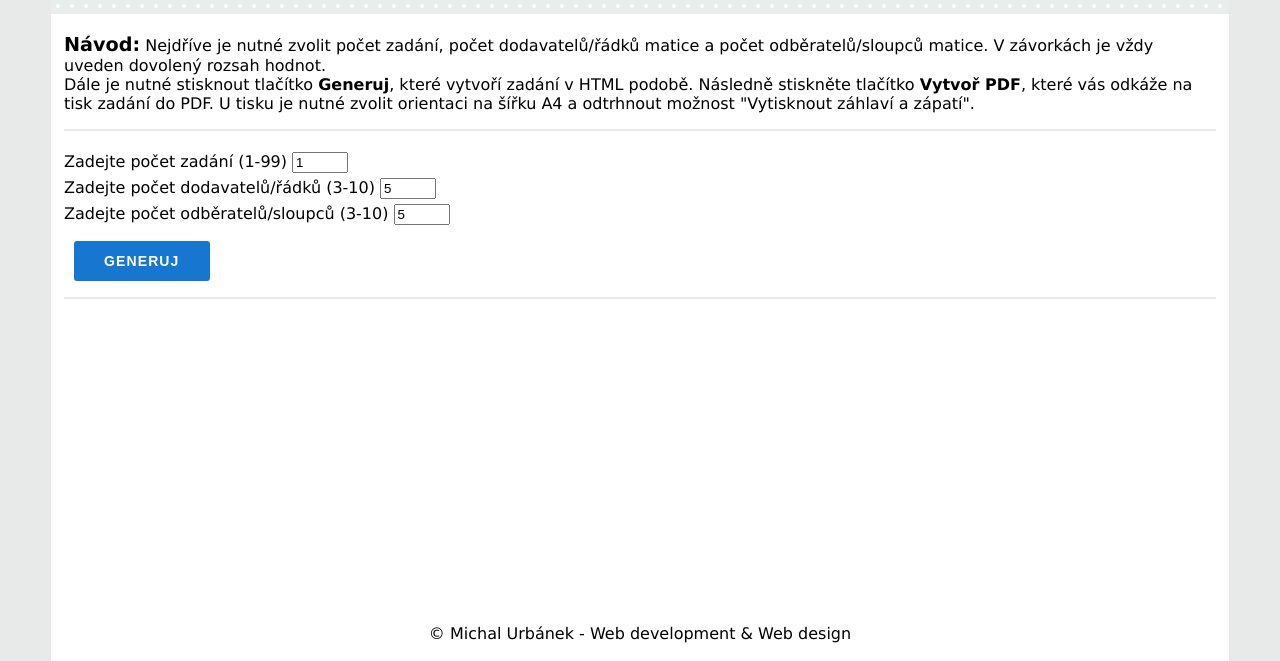
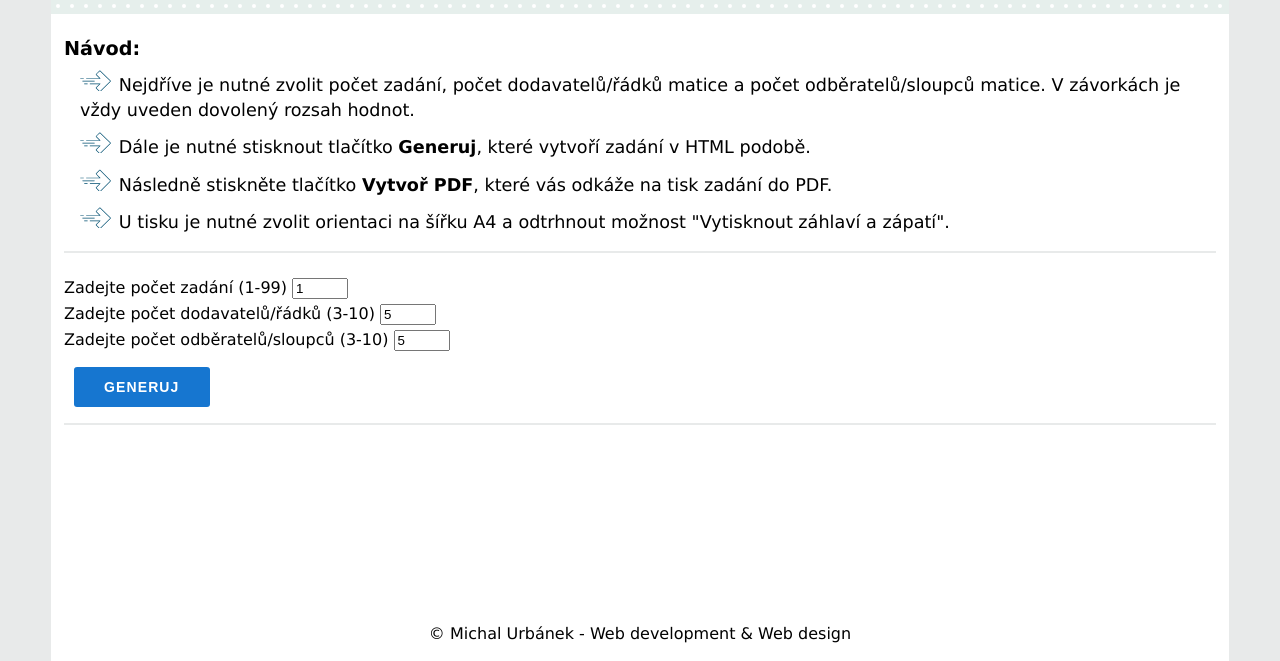
Before and after one commit to MU-VUT/MU-VUT.github.io, a plain HTML site: page index.html in a window 1280 px wide. Shown: the part 141-802 px from the top of the page. Drawn offline with Linux system fonts and the light colour scheme.

Commit message:
Návod změněn na list

```diff
--- a/index.html
+++ b/index.html
@@ -15,14 +15,16 @@
             <h1 class="title"><span class="title-item">Vogelova aproximační metoda</span></h1>
             <p class="title title-inline"><span class="title-item title-dark">Generátor zadání</span></p>
         </header>
-        <p class="text border-b">
-            <strong class="navod">Návod:</strong> Nejdříve je nutné zvolit počet zadání, počet dodavatelů/řádků matice a
-            počet odběratelů/sloupců matice. V závorkách je vždy uveden dovolený rozsah hodnot. <br>
-            Dále je nutné stisknout tlačítko <strong>Generuj</strong>, které vytvoří zadání v HTML podobě. Následně
-            stiskněte tlačítko <strong>Vytvoř PDF</strong>, které vás odkáže na tisk zadání do PDF. U tisku je nutné
-            zvolit orientaci na šířku A4 a odtrhnout možnost "Vytisknout záhlaví a zápatí".
-        </p>
-        <div class="border-b">
+        <div class="text border-b mt20">
+            <strong class="navod ">Návod:</strong> <br>
+            <ul>
+                <li>Nejdříve je nutné zvolit počet zadání, počet dodavatelů/řádků matice a počet odběratelů/sloupců matice. V závorkách je vždy uveden dovolený rozsah hodnot.</li>
+                <li>Dále je nutné stisknout tlačítko <strong>Generuj</strong>, které vytvoří zadání v HTML podobě.</li>
+                <li>Následně stiskněte tlačítko <strong>Vytvoř PDF</strong>, které vás odkáže na tisk zadání do PDF.</li>
+                <li>U tisku je nutné zvolit orientaci na šířku A4 a odtrhnout možnost "Vytisknout záhlaví a zápatí".</li>
+            </ul>
+        </div>
+        <div class="border-b mt20">
             <label for="pocetZadani">Zadejte počet zadání (1-99)</label>
             <input type="number" name="pocetZadani" id="pocetZadani" min="1" max="99" value="1">
             <br>
--- a/style.css
+++ b/style.css
@@ -51,6 +51,32 @@ header {
 
 .text {
     padding: 2vh 0;
+}
+
+ul {
+    list-style: none; /* Remove list bullets */
+    padding: 0;
+    margin: 0;
+    font-size: 1.1em;
+    line-height: 1.4;
+}
+
+li {
+    padding-left: 16px;
+
+}
+
+li::before {
+    content: ""; /* Insert content that looks like bullets */
+    padding-right: 8px;
+    content:'';
+    display:inline-block;
+    height: 1.75em;
+    width:1.75em;
+    background-image:url('img/arrow-next.svg');
+    background-size:contain;
+    background-repeat:no-repeat;
+    background-position: left .3em;
 }
 
 footer {
```
Also changed, not shown: img/arrow-next.svg (added).
